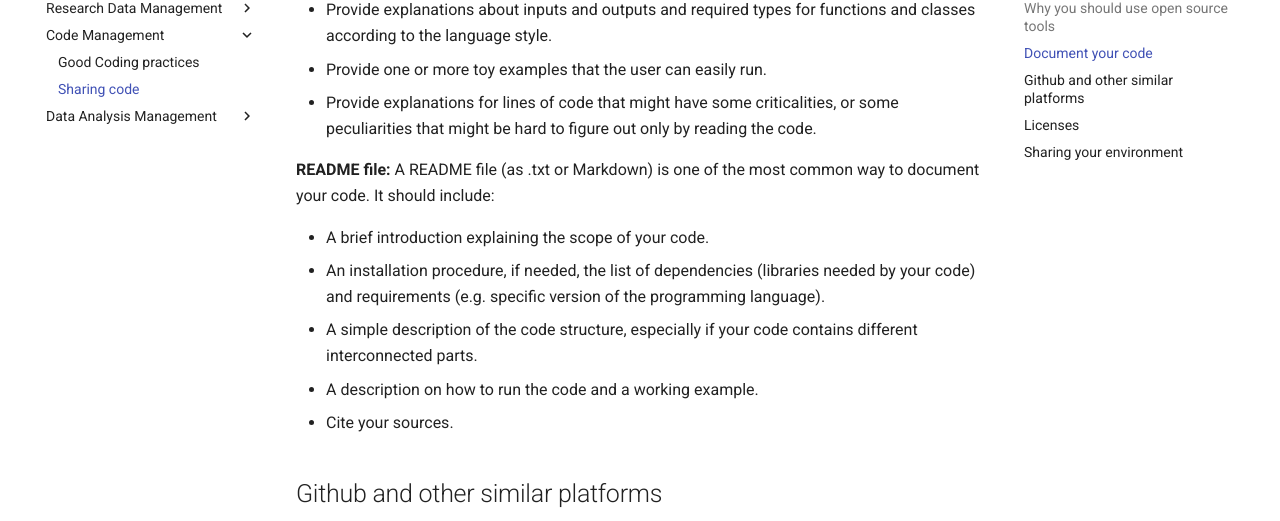
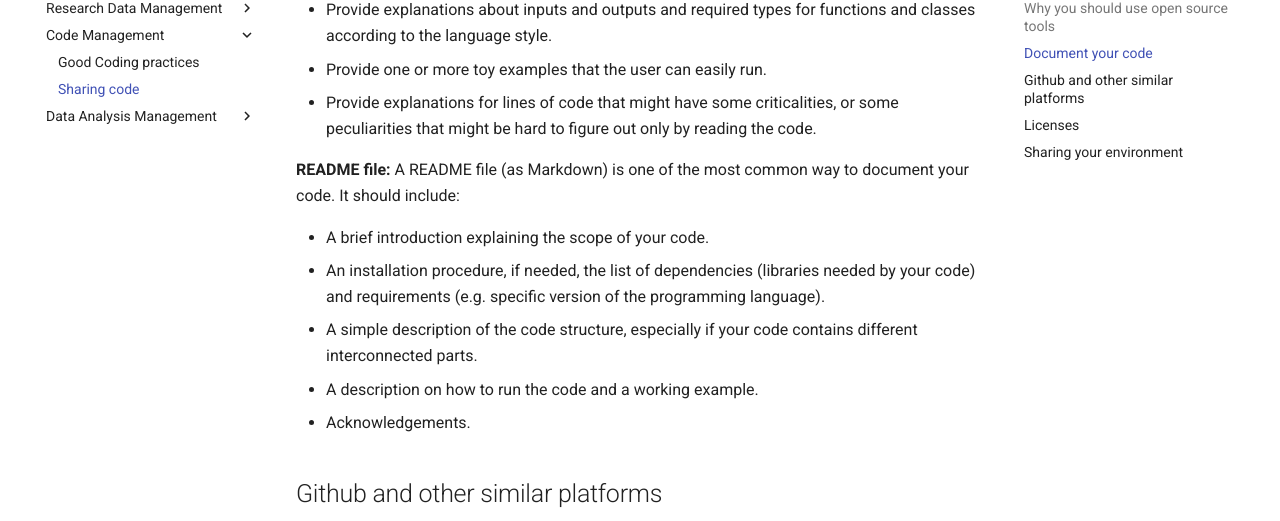
Before and after one commit to pvavra/temp-ipsy, an MkDocs documentation site: the page built from docs/open-science/code-management/sharing.md, in a window 1280 px wide and 900 px high, scrolled down 856 px. Shown: the part 100-621 px from the top of the window. Built offline with MkDocs 1.6.1 and Material for MkDocs 9.7.7, drawn with Linux system fonts in a browser that asks for light colours.

Commit message:
Fix README

```diff
--- a/docs/open-science/code-management/sharing.md
+++ b/docs/open-science/code-management/sharing.md
@@ -19,13 +19,13 @@ Documenting your code is not only a favor you do to other potential users, but a
 - Provide one or more toy examples that the user can easily run.
 - Provide explanations for lines of code that might have some criticalities, or some peculiarities that might be hard to figure out only by reading the code.
 
-**README file:** A README file (as .txt or Markdown) is one of the most common way to document your code. It should include:
+**README file:** A README file (as Markdown) is one of the most common way to document your code. It should include:
 
 - A brief introduction explaining the scope of your code.
 - An installation procedure, if needed, the list of dependencies (libraries needed by your code) and requirements (e.g. specific version of the programming language).
 - A simple description of the code structure, especially if your code contains different interconnected parts.
 - A description on how to run the code and a working example.
-- Cite your sources.
+- Acknowledgements.
 
 ## Github and other similar platforms
 
```
